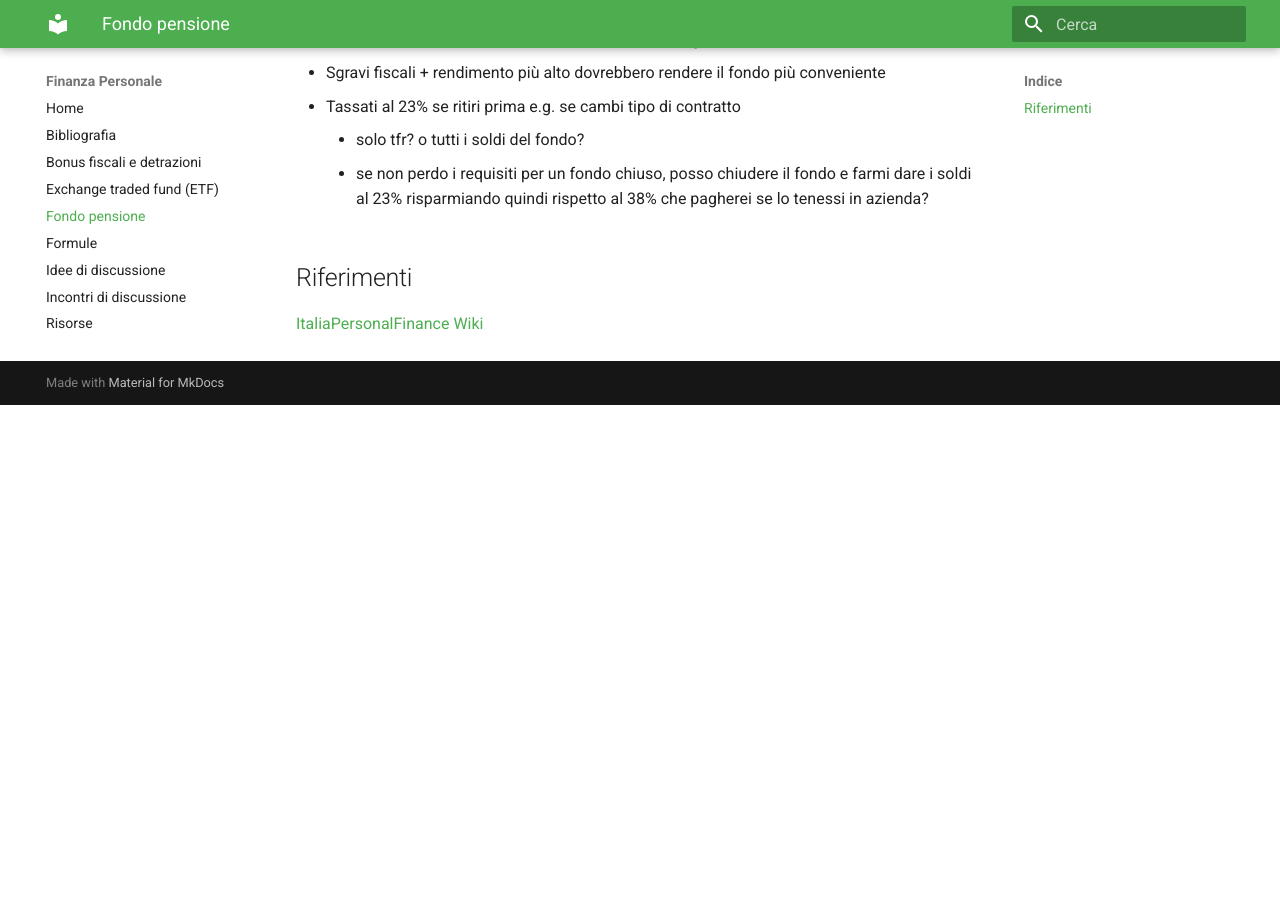
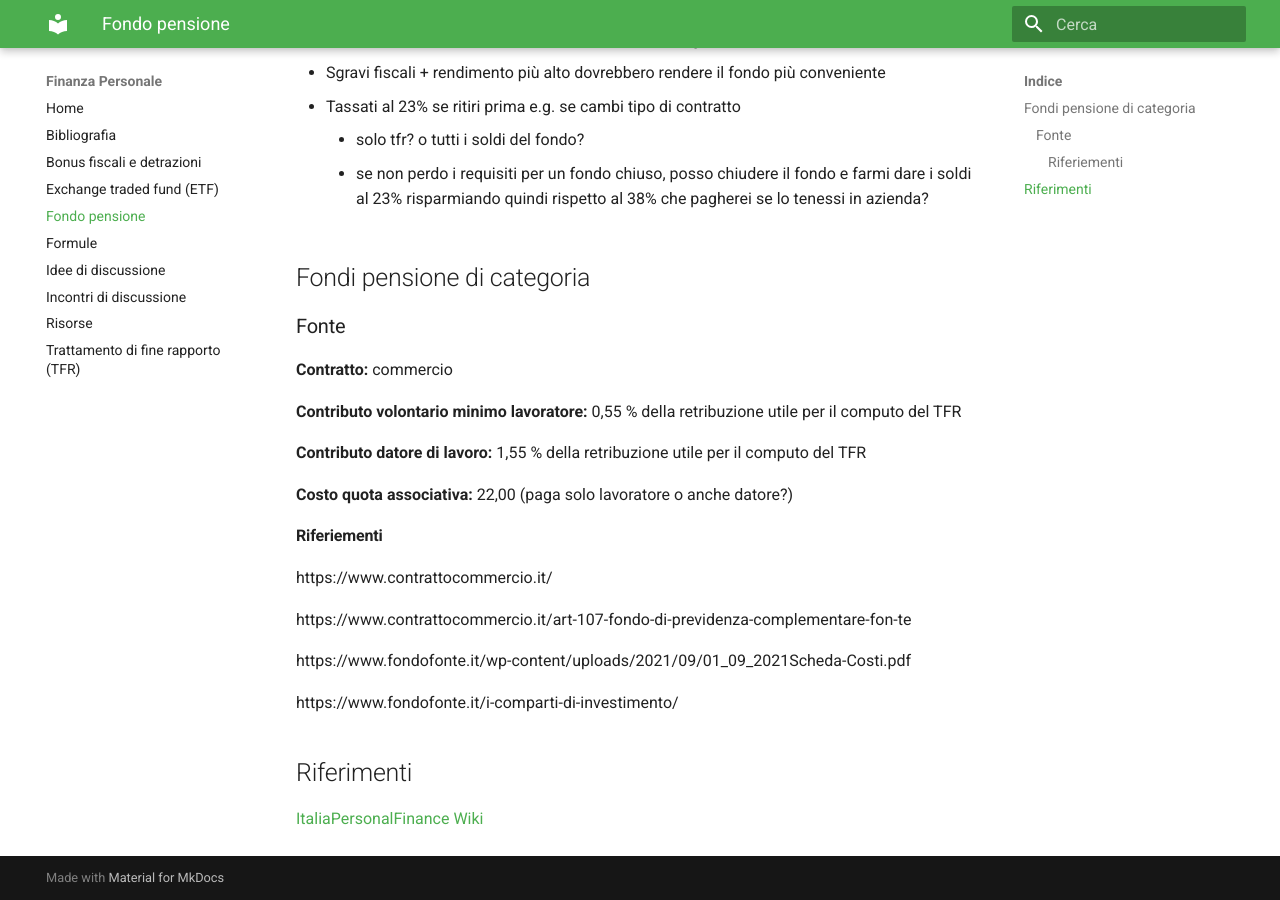
Before and after one commit to simgunz/wiki-finanza-personale, an MkDocs documentation site: the page built from docs/fondo-pensione.md, in a window 1280 px wide and 900 px high, scrolled down 625 px. Built offline with MkDocs 1.6.1 and Material for MkDocs 9.7.7, drawn with Linux system fonts in a browser that asks for light colours; before the commit the page ends 1030 px from its top, so only the background shows below that.

Commit message:
Aggiunti dettagli su fondo pensione FONTE (ccnl commercio)

```diff
--- a/docs/fondo-pensione.md
+++ b/docs/fondo-pensione.md
@@ -17,6 +17,28 @@
   - solo tfr? o tutti i soldi del fondo?
   - se non perdo i requisiti per un fondo chiuso, posso chiudere il fondo e farmi dare i soldi al 23% risparmiando quindi rispetto al 38% che pagherei se lo tenessi in azienda?
 
+## Fondi pensione di categoria
+
+### Fonte
+
+**Contratto:** commercio
+
+**Contributo volontario minimo lavoratore:** 0,55 % della retribuzione utile per il computo del TFR
+
+**Contributo datore di lavoro:** 1,55 % della retribuzione utile per il computo del TFR
+
+**Costo quota associativa:** 22,00 (paga solo lavoratore o anche datore?)
+
+#### Riferiementi
+
+https://www.contrattocommercio.it/
+
+https://www.contrattocommercio.it/art-107-fondo-di-previdenza-complementare-fon-te
+
+https://www.fondofonte.it/wp-content/uploads/2021/09/01_09_2021Scheda-Costi.pdf
+
+https://www.fondofonte.it/i-comparti-di-investimento/
+
 ## Riferimenti
 
 [ItaliaPersonalFinance Wiki](https://old.reddit.com/r/ItaliaPersonalFinance/wiki/index#wiki_strumenti_previdenziali.3A_pensioni)
```
